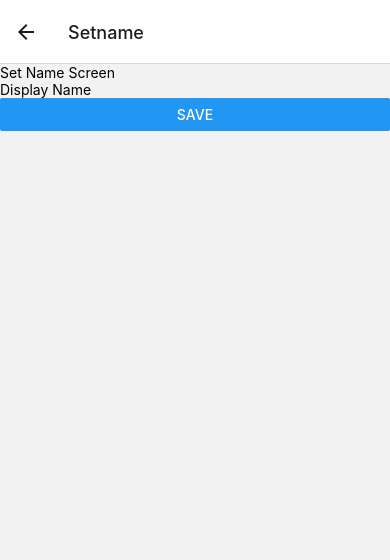
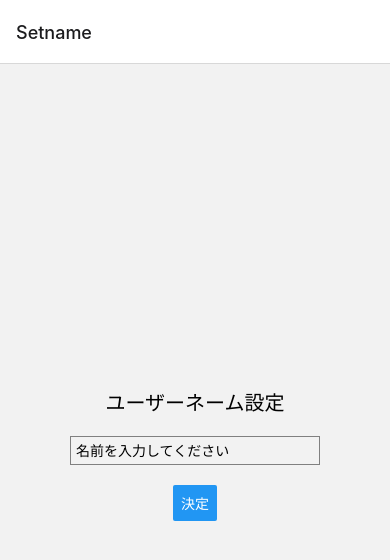
Before and after one commit to s1f102101615/Re-again, a React Native app: screen /Setname in a window 390 px wide. Shown: the top 560 px of the page. Built offline with nearby package versions, Linux system fonts and the light colour scheme.

Commit message:
setnameのレイアウト変更

```diff
--- a/App.js
+++ b/App.js
@@ -15,7 +15,7 @@ const App = () => {
       <Stack.Navigator initialRouteName="Login" headerShown="false">
         <Stack.Screen name="Login" component={LoginScreen} />
         <Stack.Screen name="Register" component={RegisterScreen}  />
-        <Stack.Screen name="Setname" component={SetnameScreen}  />
+        <Stack.Screen options={{gestureEnabled:false}} name="Setname" component={SetnameScreen}  />
         <Stack.Screen options={{gestureEnabled:false}} name="Main" component={MainScreen} />
       </Stack.Navigator>
     </NavigationContainer>
--- a/LoginScreen.js
+++ b/LoginScreen.js
@@ -17,7 +17,12 @@ const LoginScreen = () => {
     //　今はとりあえずどちらもa
     try {
       await signInWithEmailAndPassword(auth, email, password);
+      const user = await auth.currentUser;
+      if (user.displayName === null) {
+      navigation.navigate('Setname');
+      } else {
       navigation.navigate('Main');
+      }
     } catch (error) {
       console.log(error.message);
     }
--- a/SetnameScreen.js
+++ b/SetnameScreen.js
@@ -1,5 +1,5 @@
-import React, { useState } from 'react';
-import { View, Text, TextInput, Button } from 'react-native';
+import React, { useState, useLayoutEffect } from 'react';
+import { View, Text, TextInput, Button, KeyboardAvoidingView, } from 'react-native';
 import { useNavigation } from '@react-navigation/native';
 import { auth } from './firebase';
 import { updateProfile } from 'firebase/auth';
@@ -7,7 +7,14 @@ import { updateProfile } from 'firebase/auth';
 const SetnameScreen = () => {
   const navigation = useNavigation();
   const [displayName, setDisplayName] = useState('');
+  // ヘッダーの左側のボタンを消す
+  useLayoutEffect(() => {
+    navigation.setOptions({
+      headerLeft: null,
+    });
+  }, [navigation]);
 
+  // ユーザー名を設定する処理
   const handleSave = async () => {
     const user = await auth.currentUser;
     await updateProfile(user, {
@@ -17,15 +24,32 @@ const SetnameScreen = () => {
   };
 
   return (
-    <View>
-      <Text>Set Name Screen</Text>
-      <TextInput
-        placeholder="Display Name"
-        onChangeText={setDisplayName}
-        value={displayName}
-      />
-      <Button title="Save" onPress={handleSave} />
-    </View>
+    <KeyboardAvoidingView
+        behavior="padding"
+        style={{
+          justifyContent: 'center',
+          alignItems: 'center',
+          flex: 1,
+        }}
+      >
+        <Text style={{ fontSize: 20, marginBottom: 20 }}>ユーザーネーム設定</Text>
+        <View style={{ marginBottom: 20 }}>
+        <TextInput
+            style={{
+            width: 250,
+            borderWidth: 1,
+            padding: 5,
+            borderColor: 'gray',
+            }}
+            onChangeText={setDisplayName}
+            value={displayName}
+            placeholder="名前を入力してください"
+            autoCapitalize="none"
+            autoCorrect={false}
+        />
+        </View>
+      <Button title="決定" onPress={handleSave} />
+    </KeyboardAvoidingView>
   );
 };
 
```
